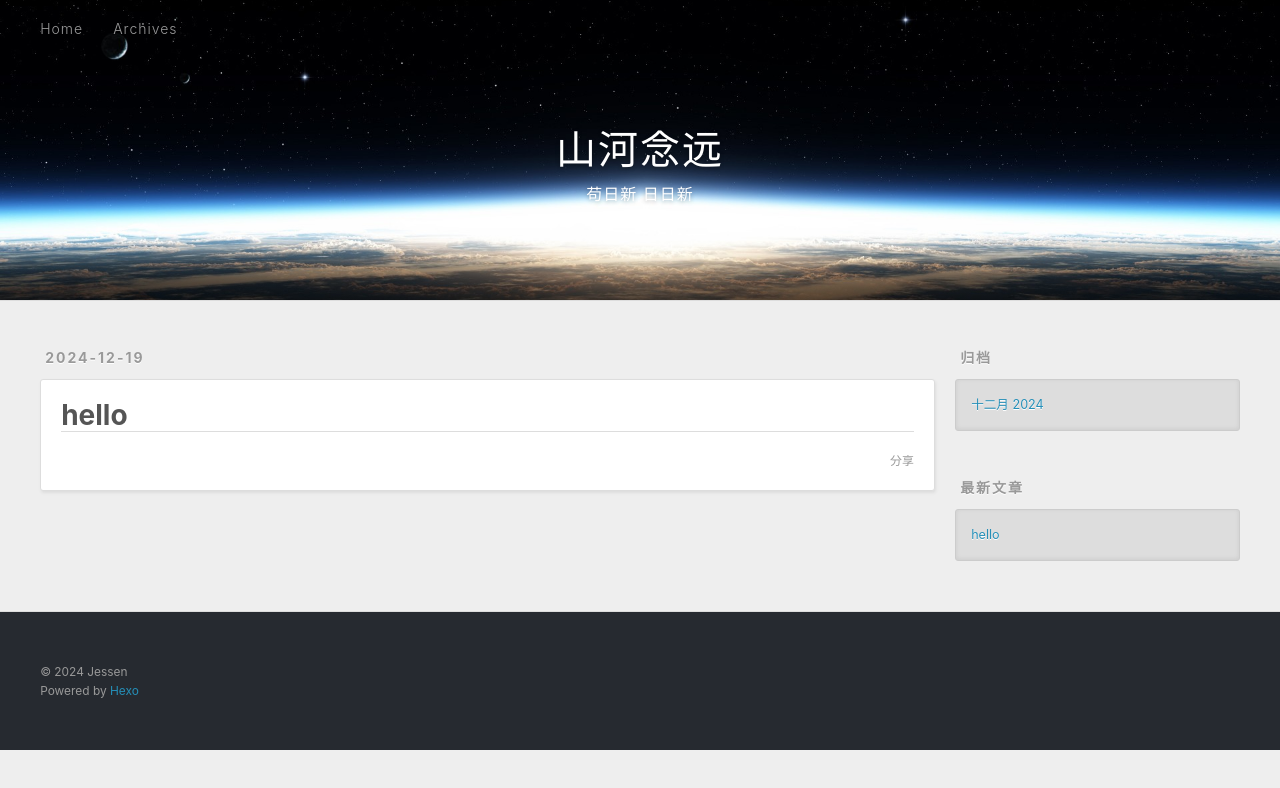
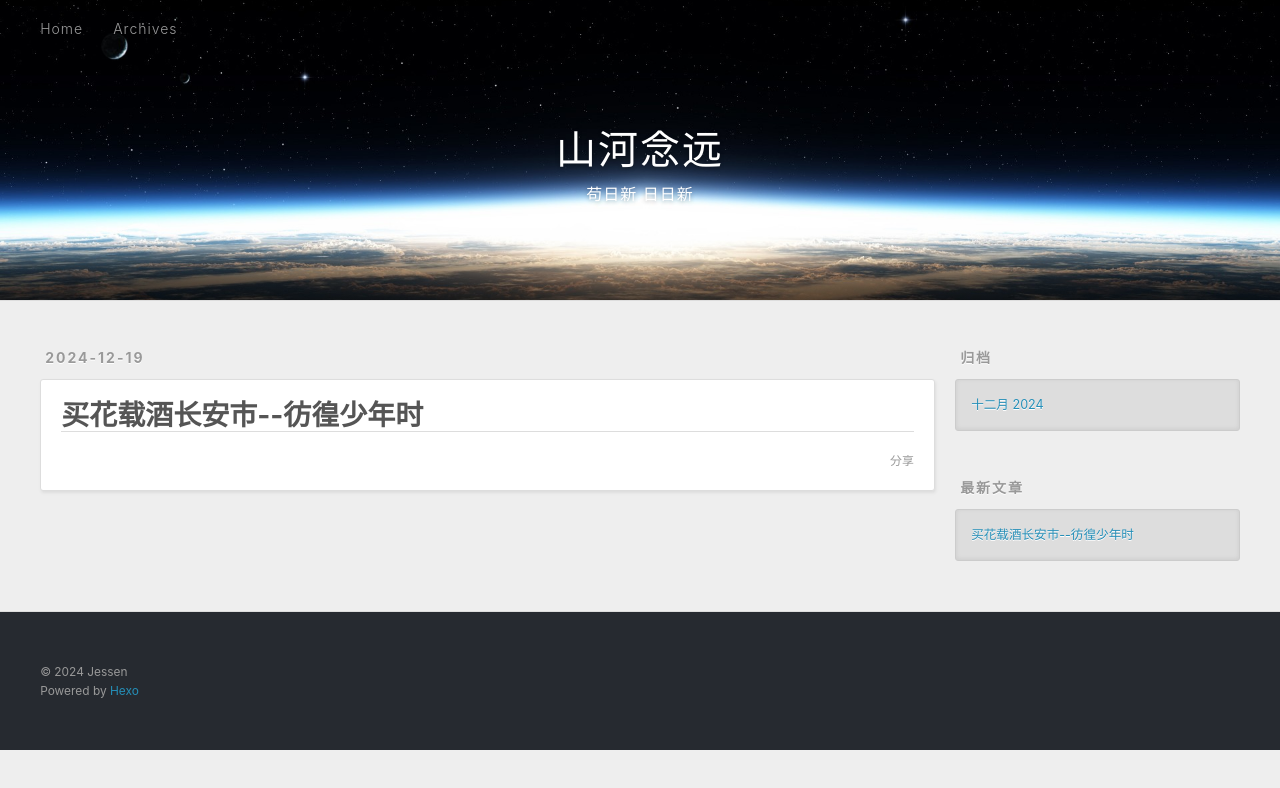
Before and after one commit to jessenlee/jessenlee.github.io, a plain HTML site: page 2024/12/19/hello/index.html in a window 1280 px wide. Drawn offline with Linux system fonts and the light colour scheme.

Commit message:
Site updated: 2024-12-23 21:33:15

```diff
--- a/2024/12/19/hello/index.html
+++ b/2024/12/19/hello/index.html
@@ -4,15 +4,15 @@
   <meta charset="utf-8">
 
 
-  <title>hello | 山河念远</title>
+  <title>买花载酒长安市--彷徨少年时 | 山河念远</title>
   <meta name="viewport" content="width=device-width, initial-scale=1, shrink-to-fit=no">
   <meta property="og:type" content="article">
-<meta property="og:title" content="hello">
+<meta property="og:title" content="买花载酒长安市--彷徨少年时">
 <meta property="og:url" content="http://example.com/2024/12/19/hello/index.html">
 <meta property="og:site_name" content="山河念远">
 <meta property="og:locale" content="zh_CN">
 <meta property="article:published_time" content="2024-12-19T08:04:43.000Z">
-<meta property="article:modified_time" content="2024-12-19T08:04:43.338Z">
+<meta property="article:modified_time" content="2024-12-22T11:45:42.780Z">
 <meta property="article:author" content="Jessen">
 <meta name="twitter:card" content="summary">
 
@@ -87,7 +87,7 @@
 
 
     <h1 class="p-name article-title" itemprop="headline name">
-      hello
+      买花载酒长安市--彷徨少年时
     </h1>
 
 
@@ -99,7 +99,7 @@
 
     </div>
     <footer class="article-footer">
-      <a data-url="http://example.com/2024/12/19/hello/" data-id="cm4ywbuyk0000sctf28at4tj3" data-title="hello" class="article-share-link"><span class="fa fa-share">分享</span></a>
+      <a data-url="http://example.com/2024/12/19/hello/" data-id="cm4ywbuyk0000sctf28at4tj3" data-title="买花载酒长安市--彷徨少年时" class="article-share-link"><span class="fa fa-share">分享</span></a>
 
 
 
@@ -140,7 +140,7 @@
       <ul>
 
           <li>
-            <a href="/2024/12/19/hello/">hello</a>
+            <a href="/2024/12/19/hello/">买花载酒长安市--彷徨少年时</a>
           </li>
 
       </ul>
```
Also changed, not shown: archives/2024/12/index.html (+2 -2 lines), archives/2024/index.html (+2 -2 lines), archives/index.html (+2 -2 lines), index.html (+3 -3 lines).
